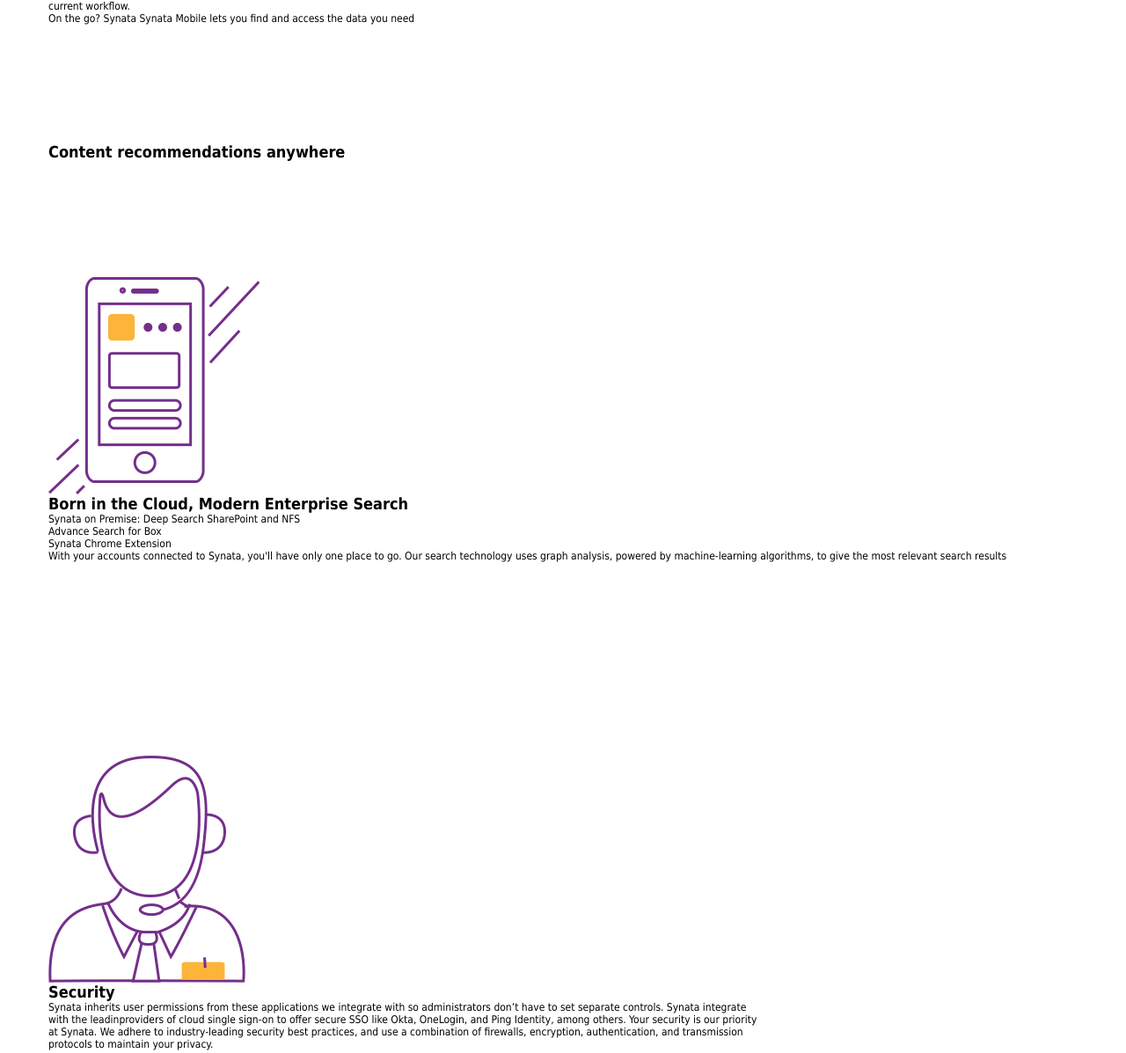
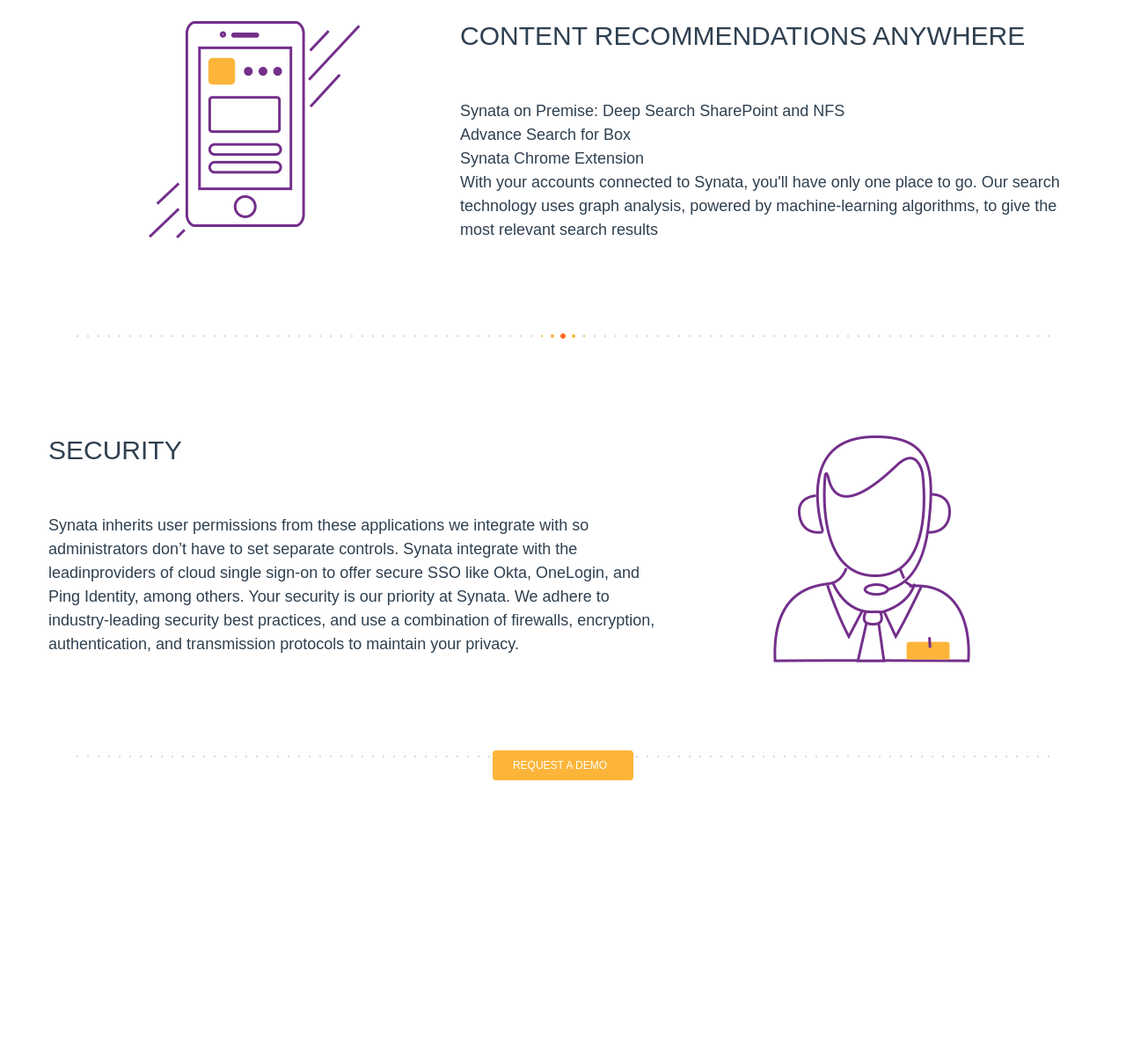
Before and after one commit to IgorLav/Synata, a plain HTML site: page text.tpl.html in a window 1280 px wide. Shown: the part 1117-2314 px from the top of the page at 88% size. After the commit the page ends 2040 px from the top, so only its background shows below. Drawn offline with nearby package versions, Linux system fonts and the light colour scheme.

Commit message:
content and navbar with CSS

```diff
--- a/style/styles.css
+++ b/style/styles.css
@@ -2,7 +2,7 @@
 /*------------------------------RESET DEFAULT STYLES--------------------------------*/
 /*----------------------------------------------------------------------------------*/
 html,body                       { width:100%; height:100%; }
-body                            { padding:0; margin:0; font:12px Tahoma, sans-serif; background:#fff; color:#000; }
+body                            { padding:0; margin:0; font:12px "Lato Regular", sans-serif; background:#fff; color:#2f4050; }
 div,menu,p,a,span,em,strong,img,h1,h2,h3,h4,h5,h6,ul,ol,li,dl,dt,dd,table,td,tr,form,fieldset,legend,label,select,input,textarea, header, nav, section, article, aside, footer, main {
 	padding:0;
 	margin:0;
@@ -122,8 +122,12 @@ a:hover                        { text-decoration:none; }
 	padding-right: 0;
 }
 
-.autorization li a{
+.autorization a{
 	color: #fff;
+}
+
+.autorization a:hover{
+	color: #fcb539;
 }
 /*----------------------------------------------------------------------------------*/
 /*-------------------------------------CONTENT--------------------------------------*/
@@ -132,18 +136,60 @@ a:hover                        { text-decoration:none; }
 	padding: 70px 0 0;
 }
 
-.post{
+.btn{
+	border-radius: 4px;
+	padding: 10px 30px 10px 23px;
+	font-size: 18px;
+	text-transform: uppercase;
+	background: #fcb539;
+}
+
+ul > li:before{
+	content:"";
+	display: inline-block;
+	border-radius: 50%;
+
+}
+
+.txt-tpl h2{
+	font:30px "Lato Bold", sans-serif;
+	text-transform: uppercase;
+	padding: 0 0 55px;
+}
+
+.txt-tpl .post{
 	overflow: hidden;
 	padding: 110px 0;
+	font-size: 18px;
+	background: url("../img/content/line.png") center bottom no-repeat;
+	line-height: 1.5;
+ }
+
+.txt-tpl .post-content{
+	width: 60%;
+	float: right;
 }
 
-.post-content{
-	width: 70%;
+.txt-tpl .post-icon{
+	width: 40%;
+	float: left;
+	text-align: center;
+	overflow: hidden;
 }
 
-.post-icon{
-	width: 30%;
+.txt-tpl .post:nth-child(even) .post-icon{
+	float: right;
 }
+
+.txt-tpl .post img{
+	display: inline-block;
+}
+
+a.btn{
+	color: #fff;
+	position: relative;
+}
+
 /*----------------------------------------------------------------------------------*/
 /*-------------------------------------SIDEBAR--------------------------------------*/
 /*----------------------------------------------------------------------------------*/
--- a/text.tpl.html
+++ b/text.tpl.html
@@ -10,7 +10,7 @@
     <link rel="stylesheet" type="text/css" href="style/styles.css">
 </head>
 
-<body>
+<body class="txt-tpl">
     <div class="wrapper">
         <div class="header">
             <header>
@@ -39,7 +39,6 @@
 
         <div class="content">
             <main role="main">
-                <div class="content">
 
                 <div class="post">
                     <div class="post-icon">
@@ -53,7 +52,8 @@
                             <li>Find content across all their tools with Synata’s search technology. It's the easiest and fastest way to integrate, index, and analyze massive amounts of enterprise data.</li>
                         </ul>
                     </div>
-                    </div>
+                </div><!--/post-->
+
                 <div class="post">
                     <div class="post-icon">
                         <img src="img/content/2.png" alt="">
@@ -63,15 +63,14 @@
                         <p>Our Embedded Solutions like Synata for Salesforce, Service Cloud and Desk.com or Synata For Zendesk allow you to bring the power of Synata to your current workflow.</p>
                         <p>On the go? Synata Synata Mobile lets you find and access the data you need</p>
                     </div>
-                    </div>
-                    <div class="container">
-                        <h2>Content recommendations anywhere</h2>
-                    </div>
+                </div><!--/post-->
+
                 <div class="post">
                     <div class="post-icon">
                         <img src="img/content/3.png" alt="">
                     </div>
-                            <h2>Born in the Cloud, Modern Enterprise Search</h2>
+                    <div class="post-content">
+                        <h2>Content recommendations anywhere</h2>
                         <ol>
                             <li>Synata on Premise: Deep Search SharePoint and NFS</li>
                             <li>Advance Search for Box</li>
@@ -79,7 +78,8 @@
                         </ol>
                     <p>With your accounts connected to Synata, you'll have only one place to go. Our search technology uses graph analysis, powered by machine-learning algorithms, to give the most relevant search results</p>
                     </div>
-                    </div>
+                </div><!--/post-->
+
                 <div class="post">
                     <div class="post-icon">
                         <img src="img/content/2.png" alt="">
@@ -88,8 +88,9 @@
                        <h2>Security</h2>
                         <p>Synata inherits user permissions from these applications we integrate with so administrators don’t have to set separate controls. Synata integrate with the leadinproviders of cloud single sign-on to offer secure SSO like Okta, OneLogin, and Ping Identity, among others. Your security is our priority at Synata. We adhere to industry-leading security best practices, and use a combination of firewalls, encryption, authentication, and transmission protocols to maintain your privacy.</p>
                    </div>
-                    </div>
-                </div>
+                </div><!--/post-->
+               <span class="display align-c"> <a href="#" class="btn">Request a Demo</a></span>
+
             </main>
         </div>
         <div class="footer">
```
Lines whose indentation alone changed are shown as unchanged.
